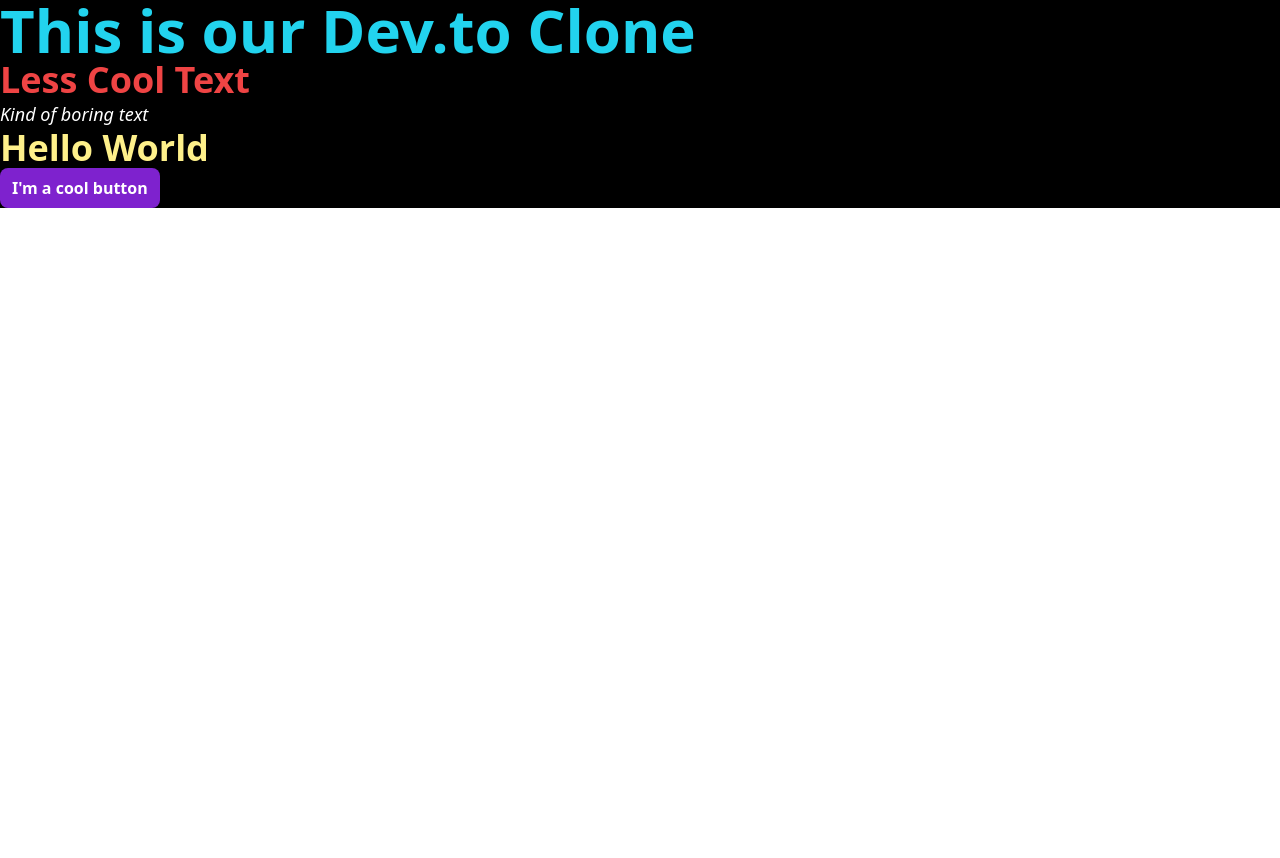
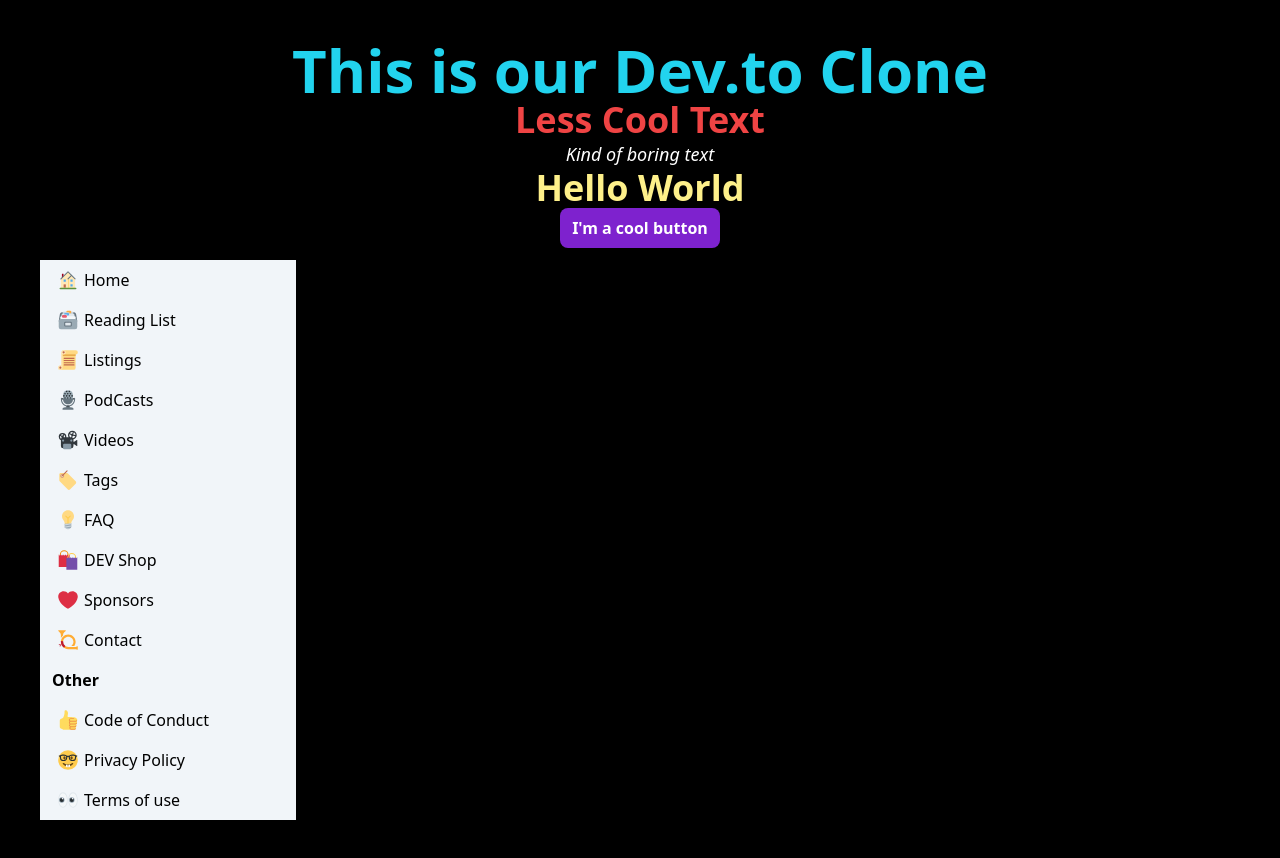
Before and after one commit to lacdev/devto-react-clone, a React (Create React App) app: page / in a window 1280 px wide. Before the commit the page ends 800 px from the top, so only its background shows below. Built offline with nearby package versions, Linux system fonts and the light colour scheme.

Commit message:
Segundo componente rightbar otherlistIcon

```diff
--- a/src/App.js
+++ b/src/App.js
@@ -3,16 +3,25 @@ import { SubHeader } from 'components/Subheader'
 import { SubSubHeader } from 'components/Subsubheader'
 import { Button } from 'components/Button'
 import { Title } from 'components/Title'
+import { Container } from 'components/Container'
+import { IconList } from 'components/IconList'
+import { OtherList } from 'components/OtherList'
+
 
 const App = () => {
   return (
     <div className="bg-black">
+      <Container>
       <Header>This is our Dev.to Clone</Header>
       <SubHeader>Less Cool Text</SubHeader>
       <SubSubHeader>Kind of boring text</SubSubHeader>
       <Title>Hello World</Title>
       <Button>
       I'm a cool button</Button>
+      <IconList/>
+      <OtherList/>
+      </Container>
+
     </div>
   )
 }
--- a/src/components/IconList.js
+++ b/src/components/IconList.js
@@ -1,8 +1,8 @@
 import React from 'react'
 
 const IconList = () => {
-    const parent = 'flex flex-col rounded-lg bg-slate-100 w-64 h-auto mt-3'
-    const list = 'flex h-10 py-2 px-4 content-end hover:bg-indigo-500 hover:underline decoration-blue-600 hover:text-blue-600'
+    const parent = 'flex flex-col bg-slate-100 w-64 h-auto mt-3'
+    const list = 'flex h-10 py-2 px-4 content-end hover:bg-indigo-100 hover:underline decoration-blue-600 hover:text-blue-600'
     const util = 'mr-1'
     return (
         <ul className={parent}>
--- a/src/components/OtherList.js
+++ b/src/components/OtherList.js
@@ -1,11 +1,62 @@
 import React from 'react'
 
 function OtherList() {
-    const parent = 'flex flex-col bg-slate-100 w-64 h-auto mt-3''
+    const parent = 'flex flex-col bg-slate-100 w-64 h-auto'
+    const textsubtitle= ' text-left text-base px-3 py-2 font-bold'
+    const list = 'flex h-10 py-2 px-4 content-end hover:bg-indigo-100 hover:underline decoration-blue-600 hover:text-blue-600'
+    const util = 'mr-1'
 
     return (
         <div className={parent}>
+            <h2 className={textsubtitle}>Other</h2>
+            <ul>
+                <li className={list}>
+                    <span className={util}> <svg xmlns="http://www.w3.org/2000/svg" viewBox="0 0 44 44" width="24" height="24">
+                         <g class="nc-icon-wrapper">
+        <path fill="#FFDB5E" d="M38.956 21.916c0-.503-.12-.975-.321-1.404-1.341-4.326-7.619-4.01-16.549-4.221-1.493-.035-.639-1.798-.115-5.668.341-2.517-1.282-6.382-4.01-6.382-4.498 0-.171 3.548-4.148 12.322-2.125 4.688-6.875 2.062-6.875 6.771v10.719c0 1.833.18 3.595 2.758 3.885 2.499.281 1.937 2.062 5.542 2.062h18.044a3.337 3.337 0 003.333-3.334c0-.762-.267-1.456-.698-2.018 1.02-.571 1.72-1.649 1.72-2.899 0-.76-.266-1.454-.696-2.015 1.023-.57 1.725-1.649 1.725-2.901 0-.909-.368-1.733-.961-2.336a3.311 3.311 0 001.251-2.581z"></path>
+        <path fill="#EE9547" d="M27.02 25.249h8.604c1.17 0 2.268-.626 2.866-1.633a.876.876 0 00-1.506-.892 1.588 1.588 0 01-1.361.775h-8.81c-.873 0-1.583-.71-1.583-1.583s.71-1.583 1.583-1.583H32.7a.875.875 0 000-1.75h-5.888a3.337 3.337 0 00-3.333 3.333c0 1.025.475 1.932 1.205 2.544a3.32 3.32 0 00-.998 2.373c0 1.028.478 1.938 1.212 2.549a3.318 3.318 0 00.419 5.08 3.305 3.305 0 00-.852 2.204 3.337 3.337 0 003.333 3.333h5.484a3.35 3.35 0 002.867-1.632.875.875 0 00-1.504-.894 1.594 1.594 0 01-1.363.776h-5.484c-.873 0-1.583-.71-1.583-1.583s.71-1.583 1.583-1.583h6.506a3.35 3.35 0 002.867-1.633.875.875 0 10-1.504-.894 1.572 1.572 0 01-1.363.777h-7.063a1.585 1.585 0 010-3.167h8.091a3.35 3.35 0 002.867-1.632.875.875 0 00-1.504-.894 1.573 1.573 0 01-1.363.776H27.02a1.585 1.585 0 010-3.167z"></path>
+                          </g>
+                              </svg>
+                    </span>
+                    Code of Conduct
+                </li>
+                <li className={list}>
+                    <span className={util}> <svg xmlns="http://www.w3.org/2000/svg" viewBox="0 0 44 44" width="24" height="24">
+                         <g transform="translate(4 4)">
+        <circle fill="#FFCC4D" cx="18" cy="18" r="18"></circle>
+        <path fill="#664500" d="M27.335 23.629a.501.501 0 00-.635-.029c-.039.029-3.922 2.9-8.7 2.9-4.766 0-8.662-2.871-8.7-2.9a.5.5 0 10-.729.657C8.7 24.472 11.788 29.5 18 29.5s9.301-5.028 9.429-5.243a.499.499 0 00-.094-.628z"></path>
+        <path fill="#65471B" d="M18 26.591c-.148 0-.291-.011-.438-.016v4.516h.875v-4.517c-.145.005-.289.017-.437.017z"></path>
+        <path fill="#FFF" d="M22 26c.016-.004-1.45.378-2.446.486-.366.042-.737.076-1.117.089v4.517H20c1.1 0 2-.9 2-2V26zm-8 0c-.016-.004 1.45.378 2.446.486.366.042.737.076 1.117.089v4.517H16c-1.1 0-2-.9-2-2V26z"></path>
+        <path fill="#65471B" d="M27.335 23.629a.501.501 0 00-.635-.029c-.03.022-2.259 1.668-5.411 2.47-.443.113-1.864.43-3.286.431-1.424 0-2.849-.318-3.292-.431-3.152-.802-5.381-2.448-5.411-2.47a.501.501 0 00-.729.657c.097.162 1.885 3.067 5.429 4.481v-1.829c-.016-.004 1.45.378 2.446.486.366.042.737.076 1.117.089.146.005.289.016.437.016.148 0 .291-.011.438-.016.38-.013.751-.046 1.117-.089.996-.108 2.462-.49 2.446-.486v1.829c3.544-1.414 5.332-4.319 5.429-4.481a.5.5 0 00-.095-.628zm-.711-9.605c0 1.714-.938 3.104-2.096 3.104-1.157 0-2.096-1.39-2.096-3.104s.938-3.104 2.096-3.104c1.158 0 2.096 1.39 2.096 3.104zm-17.167 0c0 1.714.938 3.104 2.096 3.104 1.157 0 2.096-1.39 2.096-3.104s-.938-3.104-2.096-3.104c-1.158 0-2.096 1.39-2.096 3.104z"></path>
+        <path fill="#292F33" d="M34.808 9.627c-.171-.166-1.267.274-2.376-.291-2.288-1.166-8.07-2.291-11.834.376-.403.285-2.087.333-2.558.313-.471.021-2.155-.027-2.558-.313-3.763-2.667-9.545-1.542-11.833-.376-1.109.565-2.205.125-2.376.291-.247.239-.247 1.196.001 1.436.246.239 1.477.515 1.722 1.232.247.718.249 4.958 2.213 6.424 1.839 1.372 6.129 1.785 8.848.238 2.372-1.349 2.289-4.189 2.724-5.881.155-.603.592-.907 1.26-.907s1.105.304 1.26.907c.435 1.691.351 4.532 2.724 5.881 2.719 1.546 7.009 1.133 8.847-.238 1.965-1.465 1.967-5.706 2.213-6.424.245-.717 1.476-.994 1.722-1.232.248-.24.249-1.197.001-1.436zm-20.194 3.65c-.077 1.105-.274 3.227-1.597 3.98-.811.462-1.868.743-2.974.743h-.001c-1.225 0-2.923-.347-3.587-.842-.83-.619-1.146-3.167-1.265-4.12-.076-.607-.28-2.09.388-2.318 1.06-.361 2.539-.643 4.052-.643.693 0 3.021.043 4.155.741 1.005.617.872 1.851.829 2.459zm16.278-.253c-.119.954-.435 3.515-1.265 4.134-.664.495-2.362.842-3.587.842h-.001c-1.107 0-2.163-.281-2.975-.743-1.323-.752-1.52-2.861-1.597-3.966-.042-.608-.176-1.851.829-2.468 1.135-.698 3.462-.746 4.155-.746 1.513 0 2.991.277 4.052.638.668.228.465 1.702.389 2.309z"></path>
+                          </g>
+                              </svg>
 
+                    </span>
+
+                    Privacy Policy
+                </li>
+                <li className={list}>
+                    <span className={util}> <svg xmlns="http://www.w3.org/2000/svg" viewBox="0 0 44 44" width="24" height="24">
+                         <g transform="translate(4 4)">
+        <ellipse fill="#F5F8FA" cx="8.828" cy="18" rx="7.953" ry="13.281"></ellipse>
+        <path fill="#E1E8ED" d="M8.828 32.031C3.948 32.031.125 25.868.125 18S3.948 3.969 8.828 3.969 17.531 10.132 17.531 18s-3.823 14.031-8.703 14.031zm0-26.562C4.856 5.469 1.625 11.09 1.625 18s3.231 12.531 7.203 12.531S16.031 24.91 16.031 18 12.8 5.469 8.828 5.469z"></path>
+        <circle fill="#8899A6" cx="6.594" cy="18" r="4.96"></circle>
+        <circle fill="#292F33" cx="6.594" cy="18" r="3.565"></circle>
+        <circle fill="#F5F8FA" cx="7.911" cy="15.443" r="1.426"></circle>
+        <ellipse fill="#F5F8FA" cx="27.234" cy="18" rx="7.953" ry="13.281"></ellipse>
+        <path fill="#E1E8ED" d="M27.234 32.031c-4.88 0-8.703-6.163-8.703-14.031s3.823-14.031 8.703-14.031S35.938 10.132 35.938 18s-3.824 14.031-8.704 14.031zm0-26.562c-3.972 0-7.203 5.622-7.203 12.531 0 6.91 3.231 12.531 7.203 12.531S34.438 24.91 34.438 18 31.206 5.469 27.234 5.469z"></path>
+        <circle fill="#8899A6" cx="25" cy="18" r="4.96"></circle>
+        <circle fill="#292F33" cx="25" cy="18" r="3.565"></circle>
+        <circle fill="#F5F8FA" cx="26.317" cy="15.443" r="1.426"></circle>
+                         </g>
+                             </svg>
+
+                    </span>
+
+                    Terms of use
+                </li>
+            </ul>
         </div>
     )
 }
```
